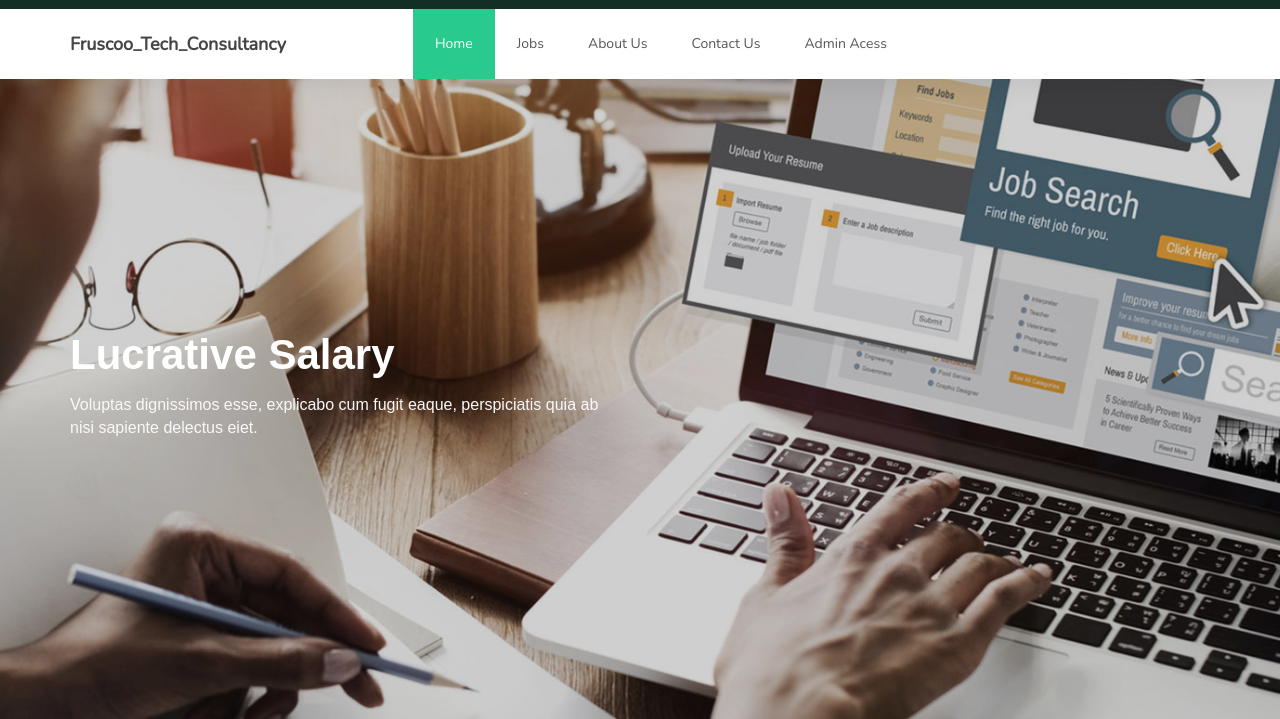
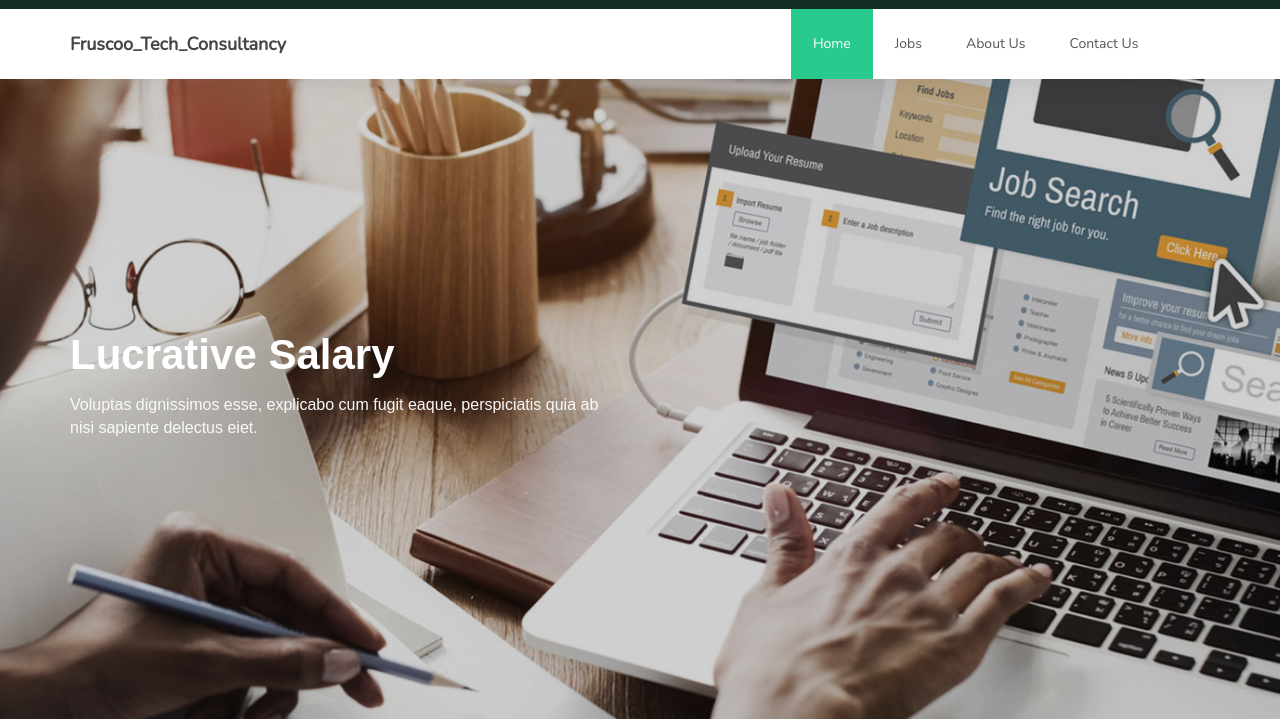
Before and after one commit to Premveer-Analytics/TCRPROJECT, a PHP site: page /index.html in a window 1280 px wide; the page is wider, and only the part inside the window is pictured. Shown: the top 719 px of that part. Run offline with PHP 8.4, Linux system fonts and the light colour scheme; some web fonts are replaced.

Commit message:
git add. git commit -m "updated" git push origin main

```diff
--- a/job-master/css/style.css
+++ b/job-master/css/style.css
@@ -288,7 +288,7 @@ https://templatemo.com/tm-516-known
   }
 
   .custom-navbar .navbar-nav.navbar-nav-first {
-    margin-left: 8em;
+    margin-left: 35em;
   }
 
   .custom-navbar .navbar-nav.navbar-right li a {
--- a/job-master/index.html
+++ b/job-master/index.html
@@ -53,7 +53,6 @@
                          <li><a href="job-listing.html">Jobs</a></li>
                          <li><a href="about-us.html">About Us</a></li>
                          <li><a href="contact.html">Contact Us</a></li>
-                         <li><a href="http://load1-904609745.us-east-2.elb.amazonaws.com/login/">Admin Acess</a></li>
                     </ul>
                </div>
 
```
